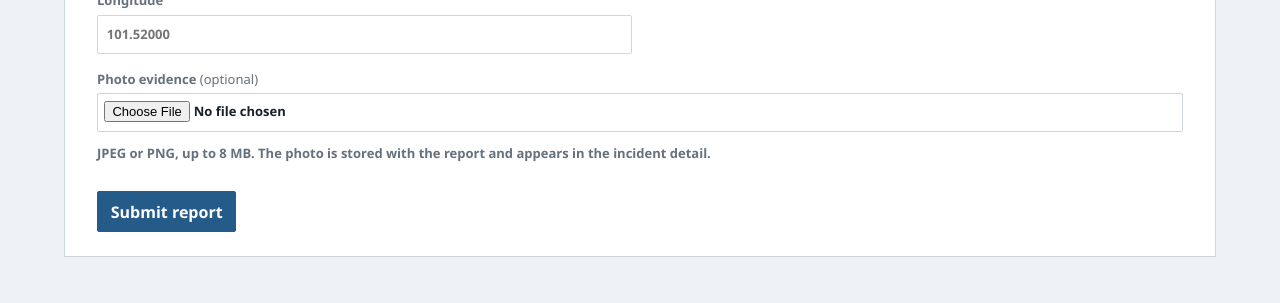
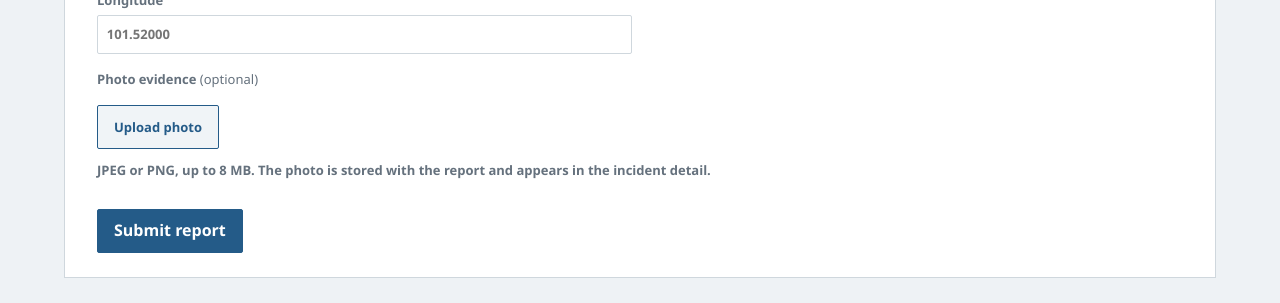
Before and after one commit to tjunjie1408/civic_pulse, a Vue app in the folder frontend/: page / in a window 1280 px wide. Both pictures are taken after a click on the button "Submit report". Shown: the part 523-826 px from the top of the page. Built offline with nearby package versions, Linux system fonts and the light colour scheme; no server answers.

Commit message:
feat(frontend): polish photo and submission controls

```diff
--- a/frontend/src/features/submissions/ui/SubmitPage.vue
+++ b/frontend/src/features/submissions/ui/SubmitPage.vue
@@ -247,10 +247,18 @@ onBeforeUnmount(clearPhoto)
         <input
           id="report-photo"
           ref="fileInput"
+          class="submit-page__file-input"
           type="file"
           accept="image/jpeg,image/png"
           @change="onPhotoChange"
         >
+        <label
+          for="report-photo"
+          class="submit-page__file-button submit-page__button submit-page__button--secondary"
+          data-photo-picker
+        >
+          {{ selectedFile === null ? "Upload photo" : "Choose another photo" }}
+        </label>
         <p class="submit-page__help">
           JPEG or PNG, up to 8 MB. The photo is stored with the report and appears in the incident detail.
         </p>
@@ -295,6 +303,8 @@ onBeforeUnmount(clearPhoto)
             <button
               v-if="photoUpload.kind === 'failed'"
               type="button"
+              class="submit-page__button submit-page__button--secondary"
+              data-retry-upload
               @click="retryUpload"
             >
               Retry upload
@@ -307,6 +317,8 @@ onBeforeUnmount(clearPhoto)
             </p>
             <button
               type="button"
+              class="submit-page__button submit-page__button--danger"
+              data-remove-photo
               @click="clearPhoto"
             >
               Remove photo
@@ -333,6 +345,7 @@ onBeforeUnmount(clearPhoto)
       <div class="submit-page__actions submit-page__field--wide">
         <button
           type="submit"
+          class="submit-page__button submit-page__button--primary"
           :disabled="state.kind === 'submitting' || photoUpload.kind === 'uploading'"
         >
           {{ state.kind === "submitting" ? "Submitting…" : photoUpload.kind === "uploading" ? "Waiting for photo upload…" : "Submit report" }}
@@ -340,6 +353,7 @@ onBeforeUnmount(clearPhoto)
         <button
           v-if="state.kind === 'failed'"
           type="button"
+          class="submit-page__button submit-page__button--secondary"
           @click="submission.retry"
         >
           Retry submission
@@ -374,6 +388,7 @@ onBeforeUnmount(clearPhoto)
       </dl>
       <button
         type="button"
+        class="submit-page__button submit-page__button--secondary"
         @click="resetForm"
       >
         Submit another report
@@ -439,7 +454,7 @@ onBeforeUnmount(clearPhoto)
 }
 
 .submit-page textarea,
-.submit-page input,
+.submit-page input:not([type="file"]),
 .submit-page select {
   width: 100%;
   min-height: 2.4rem;
@@ -459,9 +474,6 @@ onBeforeUnmount(clearPhoto)
   font-weight: 400;
 }
 
-.submit-page__photo > input {
-  padding: 0.4rem;
-}
 
 .submit-page__preview {
   display: flex;
@@ -485,31 +497,72 @@ onBeforeUnmount(clearPhoto)
   color: var(--graphite);
 }
 
-.submit-page__preview button,
-.submit-page__actions button,
-.submit-page__result button {
-  min-height: 2.35rem;
+.submit-page__file-input {
+  position: absolute;
+  width: 1px;
+  height: 1px;
+  overflow: hidden;
+  clip: rect(0 0 0 0);
+  clip-path: inset(50%);
+  white-space: nowrap;
+}
+
+.submit-page__button {
+  display: inline-flex;
+  min-height: 2.75rem;
+  align-items: center;
+  justify-content: center;
+  width: fit-content;
   margin-top: var(--space-3);
-  padding: 0.45rem 0.8rem;
-  border: 1px solid var(--civic-blue);
+  padding: 0.6rem 1rem;
+  border: 1px solid transparent;
   border-radius: 2px;
+  font: inherit;
+  font-weight: 700;
+  line-height: 1.2;
+  text-align: center;
+  cursor: pointer;
+  transition: background-color 140ms ease, border-color 140ms ease, transform 140ms ease;
+}
+
+.submit-page__button--primary {
+  border-color: var(--civic-blue);
+  background: var(--civic-blue);
+  color: var(--paper-white);
+}
+
+.submit-page__button--secondary,
+.submit-page__file-button {
+  border-color: var(--civic-blue);
+  background: color-mix(in srgb, var(--civic-blue) 7%, var(--paper-white));
+  color: var(--civic-blue);
+}
+
+.submit-page__button--danger {
+  border-color: color-mix(in srgb, var(--oxblood) 55%, var(--divider));
   background: var(--paper-white);
-  color: var(--civic-blue);
-  cursor: pointer;
-  font-weight: 700;
+  color: var(--oxblood);
+}
+
+.submit-page__button:hover:not(:disabled),
+.submit-page__file-button:hover {
+  transform: translateY(-1px);
+}
+
+.submit-page__button:focus-visible,
+.submit-page__file-input:focus-visible + .submit-page__file-button {
+  outline: 2px solid var(--paper-white);
+  outline-offset: 2px;
+  box-shadow: 0 0 0 4px var(--civic-blue);
 }
 
 .submit-page__actions {
   display: flex;
+  flex-wrap: wrap;
   gap: var(--space-3);
 }
 
-.submit-page__actions button[type="submit"] {
-  background: var(--civic-blue);
-  color: var(--paper-white);
-}
-
-.submit-page button:disabled {
+.submit-page__button:disabled {
   cursor: wait;
   opacity: 0.6;
 }
@@ -552,6 +605,17 @@ onBeforeUnmount(clearPhoto)
   font-variant-numeric: tabular-nums;
 }
 
+@media (prefers-reduced-motion: reduce) {
+  .submit-page__button {
+    transition: none;
+  }
+
+  .submit-page__button:hover:not(:disabled),
+  .submit-page__file-button:hover {
+    transform: none;
+  }
+}
+
 @media (max-width: 48rem) {
   .submit-page__form,
   .submit-page__result {
```
Also changed, not shown: 1 other file (tests, documents, lock files or other folders).
